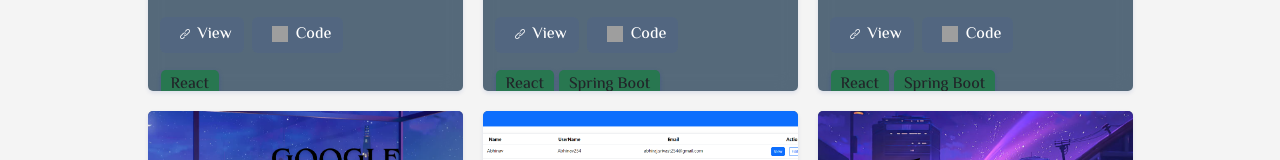
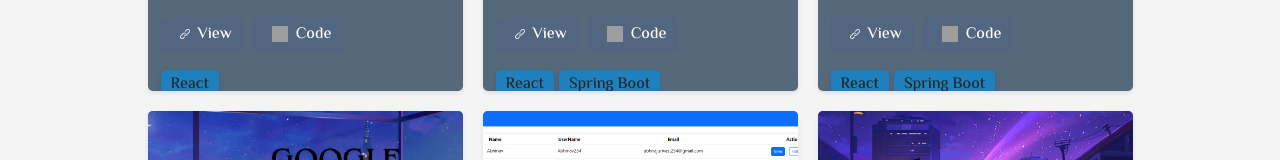
Before and after one commit to Abhinavrajsrivastav/AbhainavSrivastav, a React (Create React App) app: page / in a window 1280 px wide. Shown: the part 483-643 px from the top of the page. Built offline with nearby package versions, Linux system fonts and the light colour scheme; grey boxes are pictures that could not be loaded.

Commit message:
31-03-2024-004

```diff
--- a/src/Components/Works/CardPage/CardsPage.css
+++ b/src/Components/Works/CardPage/CardsPage.css
@@ -100,7 +100,7 @@
 
 .techs p{
   padding: 3px 10px 3px 10px;
-  background-color: rgba(3, 130, 45, 0.55);
+  background-color: rgba(0, 143, 226, 0.656);
   border-radius: 5px;
   box-shadow: 0px 2px 4px rgba(41, 62, 147, 0.404);
 }
```
